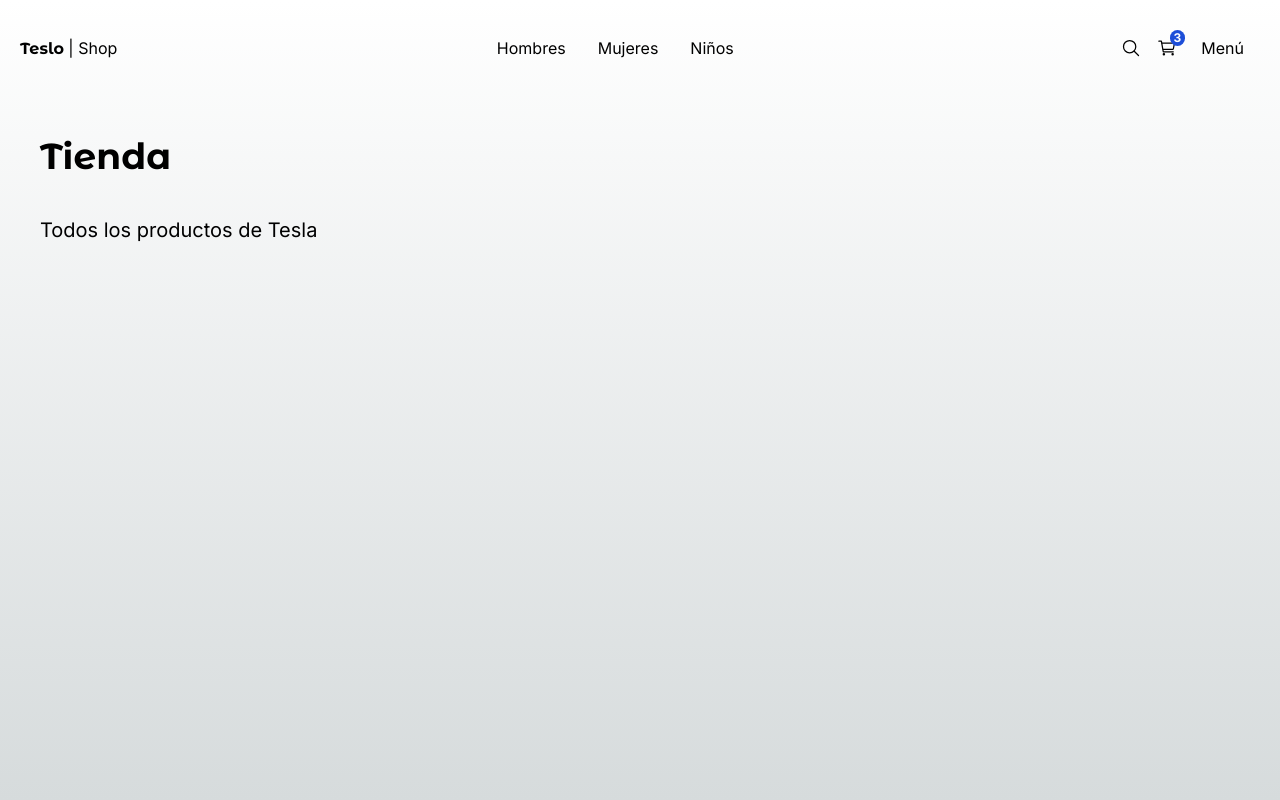
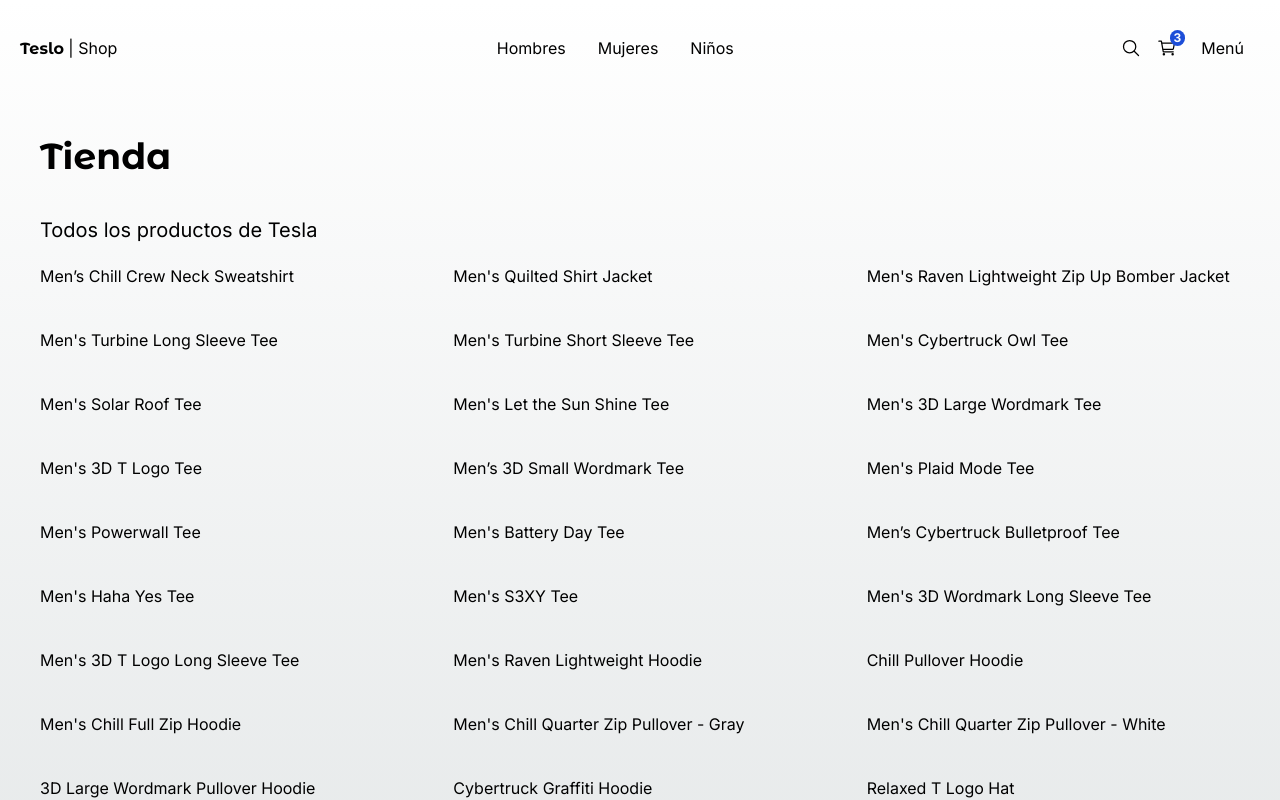
Before and after one commit to Ernestolop/NextEcommerce2, a Next.js app: page / in a window 1280 px wide. Shown: the top 800 px of the page. Built offline with nearby package versions, Linux system fonts and the light colour scheme.

Commit message:
feat:addProductsGrid

```diff
--- a/src/app/(shop)/page.jsx
+++ b/src/app/(shop)/page.jsx
@@ -1,4 +1,8 @@
 import { Title } from '@/components';
+import { ProductsGrid } from '@/components';
+import { initialData } from '@/seed/seed';
+
+const products = initialData.products;
 
 export const metadata = {
   title: 'Teslo Shop',
@@ -12,6 +16,7 @@ const Shop = () => {
         title="Tienda"
         subtitle="Todos los productos de Tesla"
       />
+      <ProductsGrid products={products} />
     </div>
   )
 }
--- a/src/components/index.js
+++ b/src/components/index.js
@@ -1,3 +1,4 @@
 export { default as TopMenu } from './ui/top-meu/TopMenu';
 export { default as NotFound } from './ui/not-found/NotFound';
 export { default as Title } from './ui/title/Title';
+export { default as ProductsGrid } from './products/products-grid/ProductsGrid';
--- /dev/null
+++ b/src/components/products/products-grid/ProductsGrid.jsx
@@ -0,0 +1,14 @@
+
+const ProductsGrid = ({ products }) => {
+    return (
+        <div className="grid grid-cols-2 sm:grid-cols-3 gap-10 mb-10">
+            {
+                products.map(product => (
+                    <span key={product.slug}>{product.title}</span>
+                ))
+            }
+        </div>
+    )
+}
+
+export default ProductsGrid
```
